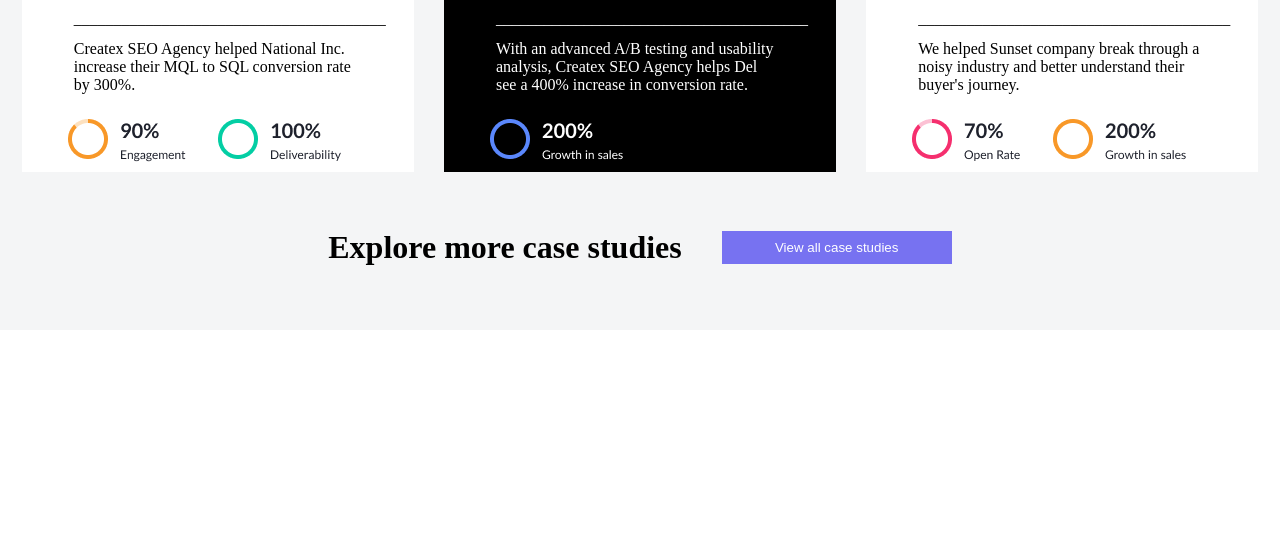
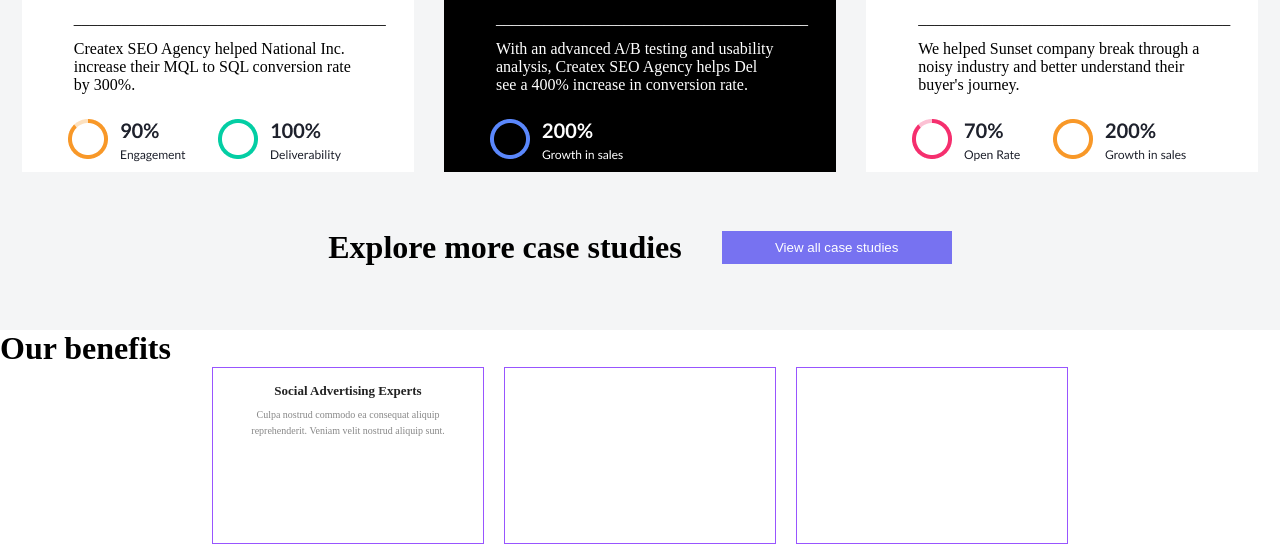
Before and after one commit to themagawo2011/EXAM-3, a plain HTML site: page abduvojid/abdu.html in a window 1280 px wide. Shown: the part 4581-5125 px from the top of the page. Before the commit the page ends 4911 px from the top, so only its background shows below. Drawn offline with Linux system fonts and the light colour scheme.

Commit message:
box99 nnavistestam

```diff
--- a/abduvojid/abdu.css
+++ b/abduvojid/abdu.css
@@ -310,4 +310,21 @@
     background-color: #7772F1;
     color: white;
     border: none;
+}.box99 {
+    width: 240px;
+    height: 145px;
+    border: 1px solid #9855ff;
+    text-align: center;
+    padding: 15px;
 }
+.box99 h3 {
+    font-size: 13px;
+    color: #222;
+    margin-bottom: 8px;
+}
+
+.box99 p {
+    font-size: 10px;
+    color: #888;
+    line-height: 16px;
+}
--- a/abduvojid/abdu.html
+++ b/abduvojid/abdu.html
@@ -290,5 +290,29 @@
             <h1>Explore more case studies</h1> <button>View all case studies</button>
         </div>
     </div>
+
+    <div class="box11">
+        <div class="bx36">
+            <h1>Our benefits</h1>
+        </div>
+        <div class="BOX">
+            <div class="box99">
+
+                <h3>Social Advertising Experts</h3>
+                <p>
+                   Culpa nostrud commodo ea consequat aliquip
+                   reprehenderit. Veniam velit nostrud aliquip sunt.
+                </p>
+            </div>
+
+            <div class="box99">
+
+                <img src="" alt="">
+        </div>
+
+        <div class="box99">
+
+                <img src="" alt="">
+    </div>
 </body>
 </html>
```
Also changed, not shown: abduvojid/img/Vector.png (added).
